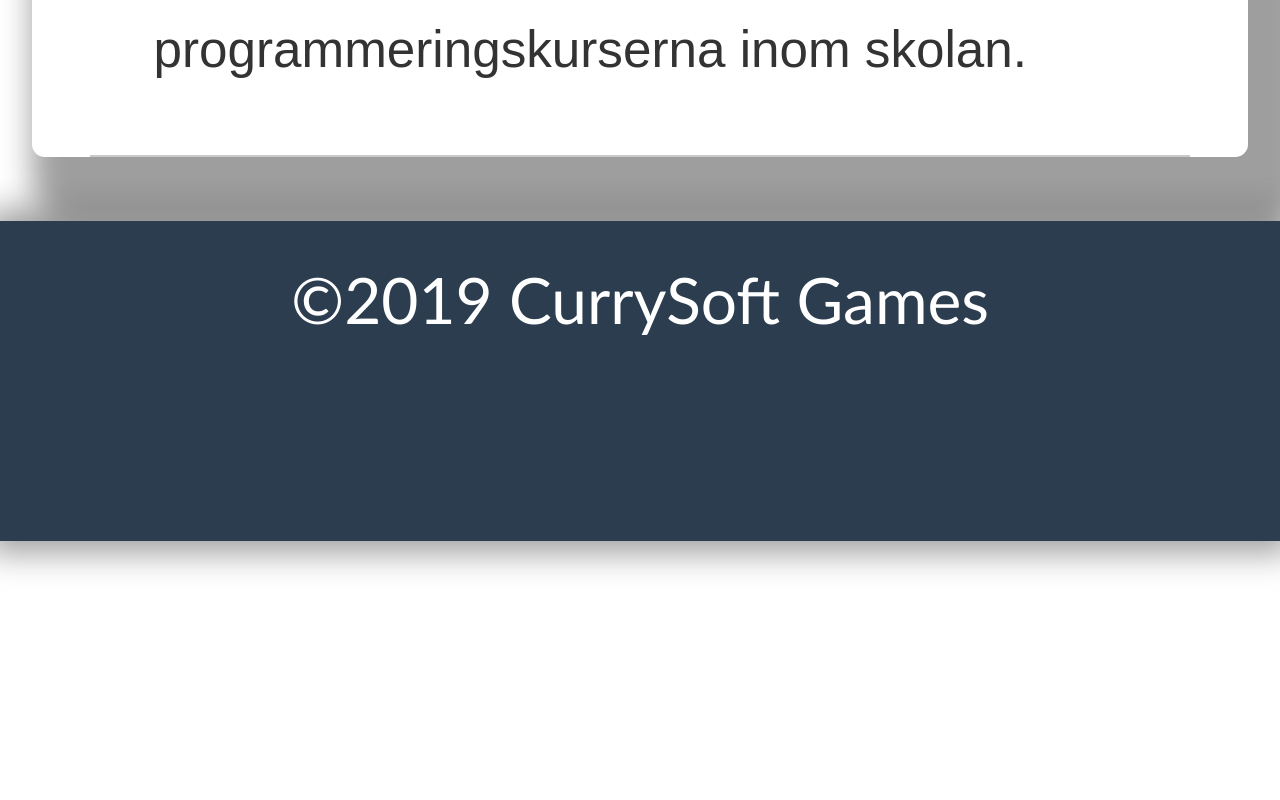
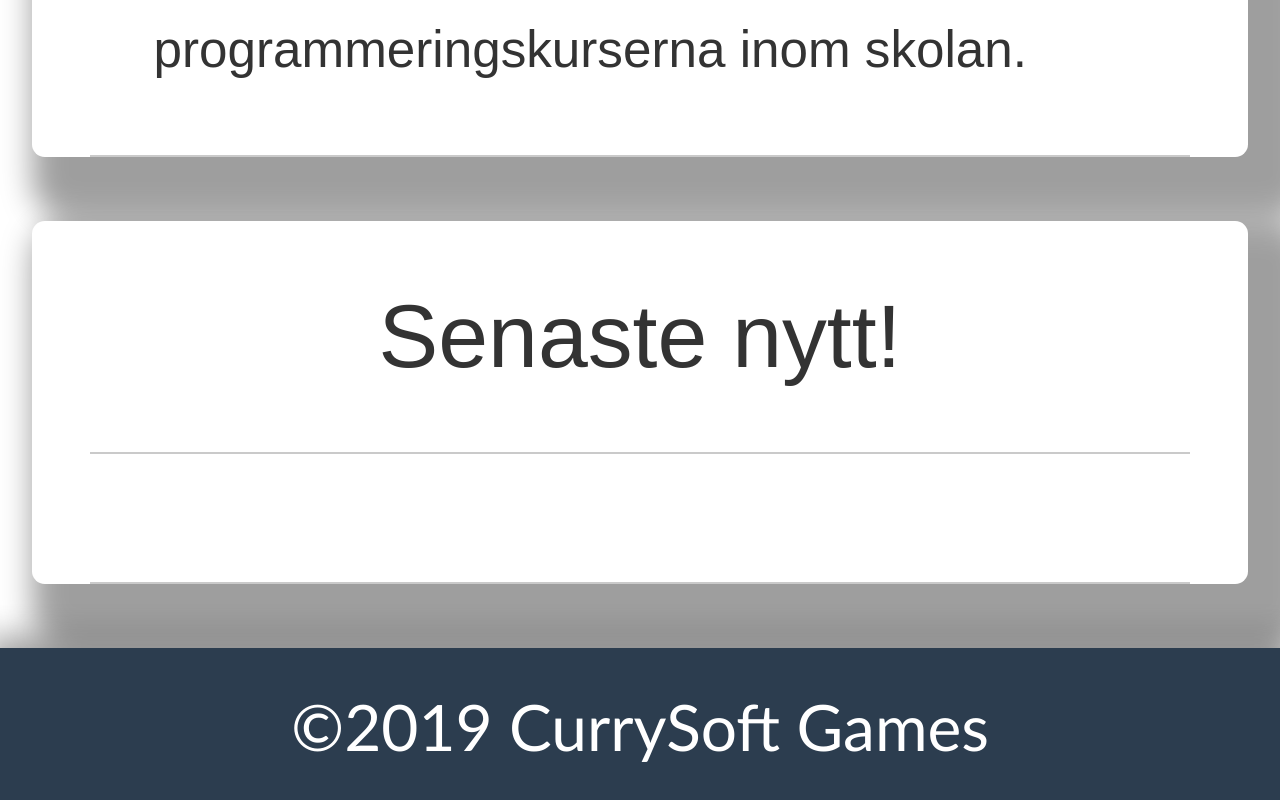
Before and after one commit to ITGGoteborg/NTI-Programmeringsklubb, a plain HTML site: page index.html in a window 1280 px wide. Shown: the part 2808-3608 px from the top of the page. Before the commit the page ends 3349 px from the top, so only its background shows below. Drawn offline with Linux system fonts and the light colour scheme.

Commit message:
small stuff

```diff
--- a/design/MainDesignMobile.css
+++ b/design/MainDesignMobile.css
@@ -55,12 +55,16 @@
             box-shadow: 0px 0px 31px 12px rgba(0,0,0,0.38);
         }
 
-.ContentSection h1 {
-    margin: auto;
-    color: white;
-    font-size: 10vw;
-    text-align: center;
+.ContentSection {
+    border-bottom: 2px solid rgba(150, 150, 150, 0.50);
 }
+
+    .ContentSection h1 {
+        margin: auto;
+        color: white;
+        font-size: 10vw;
+        text-align: center;
+    }
 
 .ContentText {
     width: 95vw;
--- a/index.html
+++ b/index.html
@@ -46,7 +46,7 @@
                 <h2>Frivillig programmering för alla som vill!</h2>
                 <div class="TimeToNextMeeting">
                     <p>
-                        Träff varje onsdag kl 15:00 i sal 325 om
+                        Träff varje onsdag kl 15:00 i sal 325 om <br />
 
                         <b class="days" id="days"></b>
                         <b class="smalltext">Dagar</b>
@@ -72,9 +72,15 @@
                 <p>Vi bjuder på fika, hjälp om det behövs och gött häng. Dessutom finns det många interessanta övningar och problem som kommer förberreda dig inför programmeringskurserna inom skolan. </p>
             </article>
         </content>
+        <content class="ContentSection">
+            <article class="ContentText">
+                <h2>Senaste nytt!</h2>
+                <p></p>
+            </article>
+        </content>
     </section>
 
-    <footer class="fade5">
+    <footer class="fade1">
         <p>
             <a>©2019 CurrySoft Games</a>
         </p>
```
